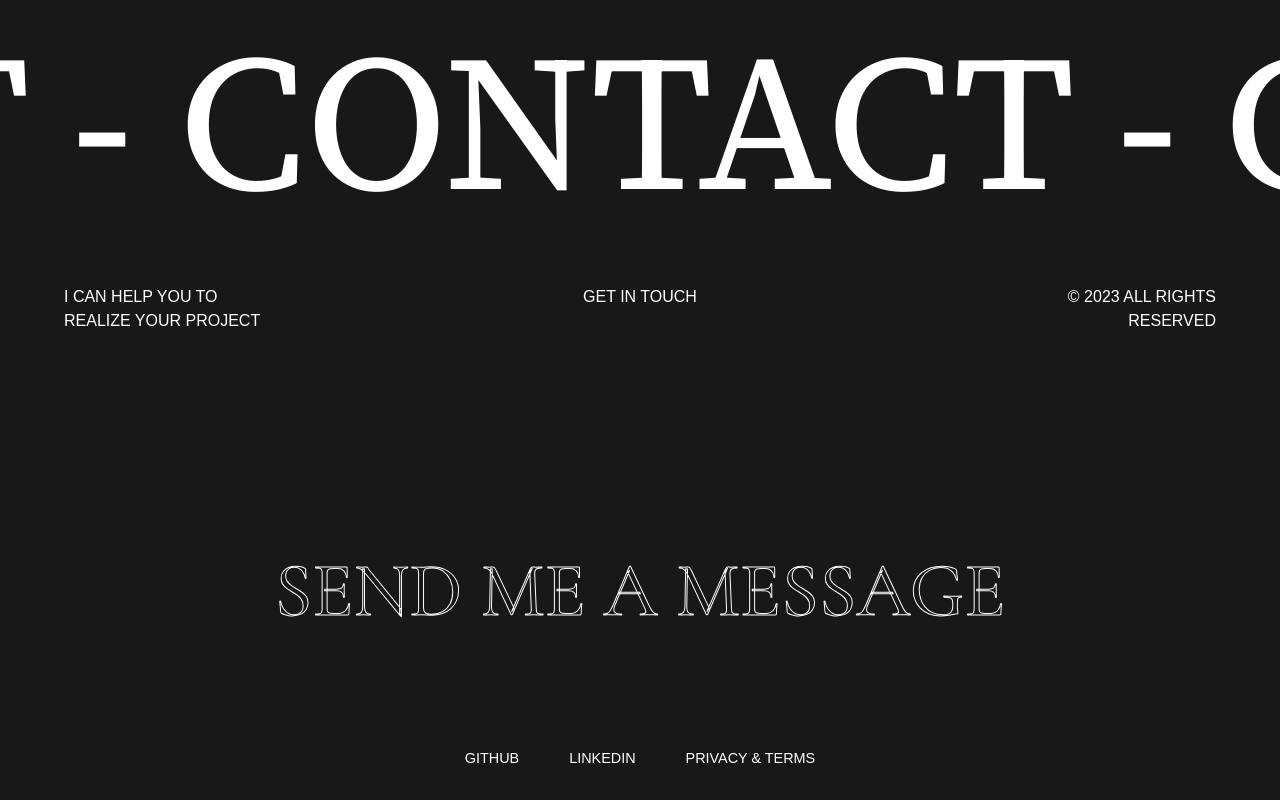
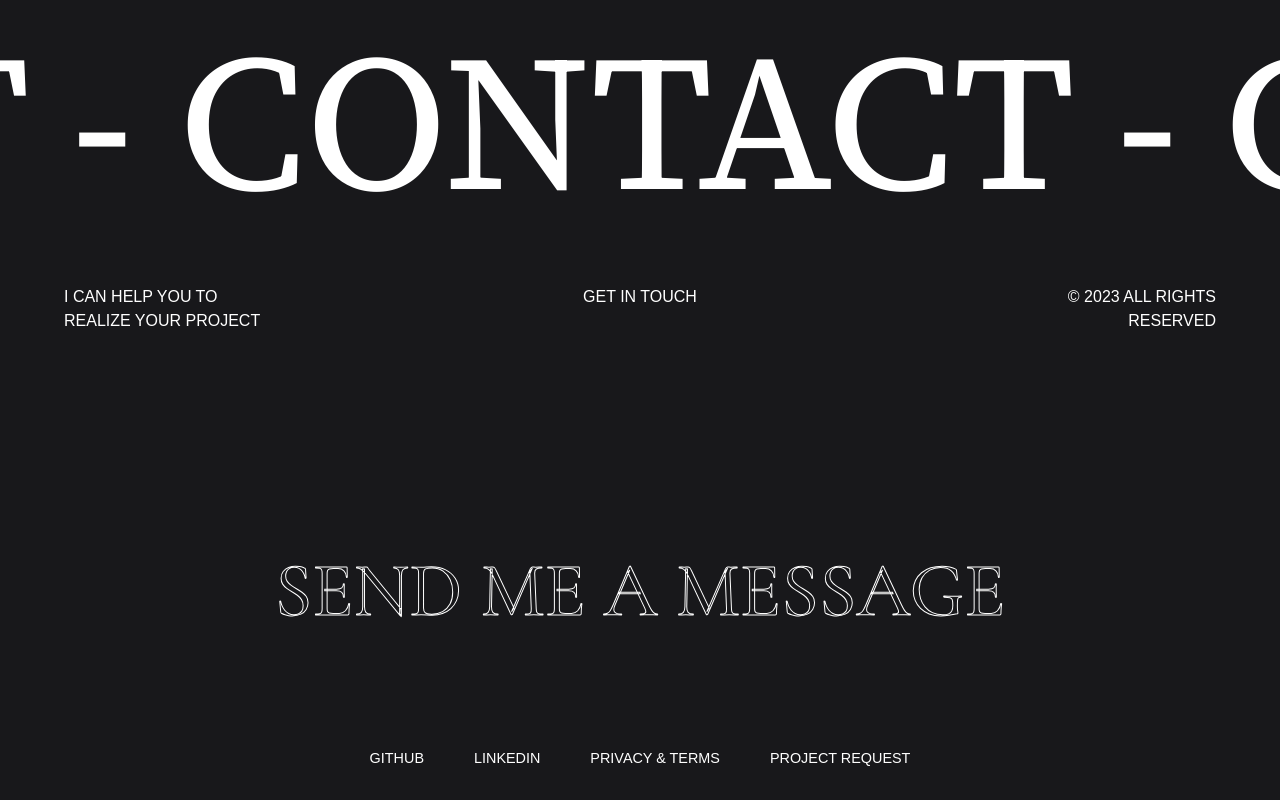
Before and after one commit to enzo-mourany/portfolio-v2, a Next.js app: page / in a window 1280 px wide. Shown: the part 5066-5866 px from the top of the page. Built offline with nearby package versions, Linux system fonts and the light colour scheme.

Commit message:
feat: add Link ProjectRequest

```diff
--- a/components/Contact.tsx
+++ b/components/Contact.tsx
@@ -1,6 +1,7 @@
 'use client';
 
 import React from 'react';
+import Link from 'next/link';
 
 import styles from '../styles/Contact.module.scss';
 
@@ -26,6 +27,7 @@ const Contact: React.FC = () => {
         <a href='https://github.com/enzo-mourany'>GitHub</a>
         <a href='https://www.linkedin.com/in/enzo-mourany/'>LinkedIn</a>
         <a href='#'>Privacy & Terms</a>
+        <Link href='/request'><p>Project Request</p></Link>
       </div>
     </div>
   )
```
